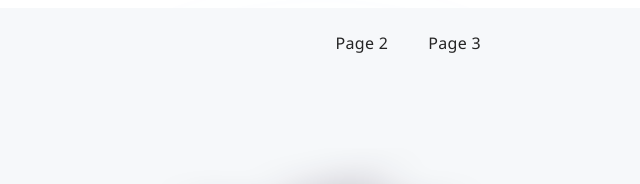
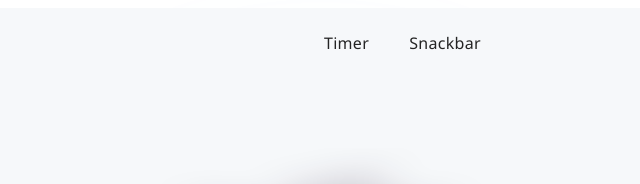
Before and after one commit to StudentVlad5/goit-advancedjs-hw-02, a website built with Vite: page src/index.html in a window 1280 px wide. Shown: the top 184 px of the page, 319-959 px from the left. Built offline with nearby package versions, Linux system fonts and the light colour scheme.

Commit message:
rebuild structure

```diff
--- a/src/index.html
+++ b/src/index.html
@@ -4,7 +4,7 @@
     <meta charset="UTF-8" />
     <link rel="icon" type="image/svg+xml" href="/favicon.svg" />
     <meta name="viewport" content="width=device-width, initial-scale=1.0" />
-    <title>Vanilla App Template</title>
+    <title>Vlad Popov - HW</title>
     <link rel="stylesheet" href="./css/styles.css" />
   </head>
   <body>
@@ -17,7 +17,5 @@
     </main>
 
     <load src="./partials/footer.html" />
-
-    <script type="module" src="./main.js"></script>
   </body>
 </html>
--- a/src/partials/header.html
+++ b/src/partials/header.html
@@ -8,10 +8,12 @@
       </a>
       <ul class="nav-list">
         <li class="nav-item">
-          <a class="nav-link {=$highlight-act}" href="./page-2.html">Page 2</a>
+          <a class="nav-link {=$highlight-act}" href="../1-timer.html">Timer</a>
         </li>
         <li class="nav-item">
-          <a class="nav-link {=$highlight-curr}" href="./page-3.html">Page 3</a>
+          <a class="nav-link {=$highlight-curr}" href="../2-snackbar.html"
+            >Snackbar</a
+          >
         </li>
       </ul>
     </nav>
```
Also changed, not shown: src/1-timer.html (renamed from src/page-2.html), src/2-snackbar.html (renamed from src/page-3.html), src/main.js (deleted), 1 other file.
